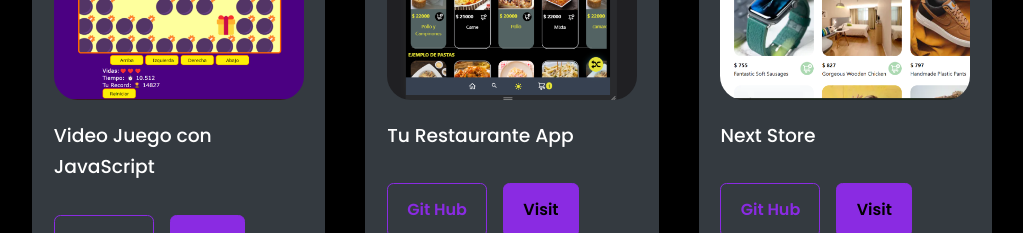
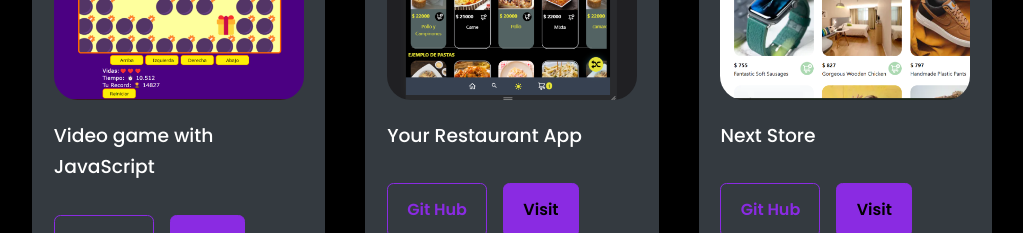
Before and after one commit to tonnyquintero/Tonnys-Portfolio, a React (Create React App) app: page / in a window 1280 px wide. Shown: the part 3380-3613 px from the top of the page, without its empty margins (128-1151 px from the left). Built offline with nearby package versions, Linux system fonts and the light colour scheme.

Commit message:
adding a new proinsa link

```diff
--- a/src/components/portfolio/Portfolio.jsx
+++ b/src/components/portfolio/Portfolio.jsx
@@ -21,7 +21,7 @@ const data = [
     title: 'Proinsa Web Site',
     image: Travel,
     gitHub: 'https://github.com/tonnyquintero/Proinsa-web-page',
-    deploy: 'https://www.clinicaproinsa.com/'
+    deploy: 'https://proinsa-web-page-git-main-tonnyquintero.vercel.app/'
   },
   {
     id: 2,
@@ -39,14 +39,14 @@ const data = [
   },
   {
     id: 4,
-    title: 'Video Juego con JavaScript',
+    title: 'Video game with JavaScript',
     image: videoJuego,
     gitHub: 'https://github.com/tonnyquintero/js-videoGame',
     deploy: 'https://tonnyquintero.github.io/js-videoGame/'
   },
   {
     id: 5,
-    title: 'Tu Restaurante App',
+    title: 'Your Restaurant App',
     image: restaurante,
     gitHub: 'https://github.com/tonnyquintero/smart-menu',
     deploy: 'https://smart-menu-omega.vercel.app/'
```
